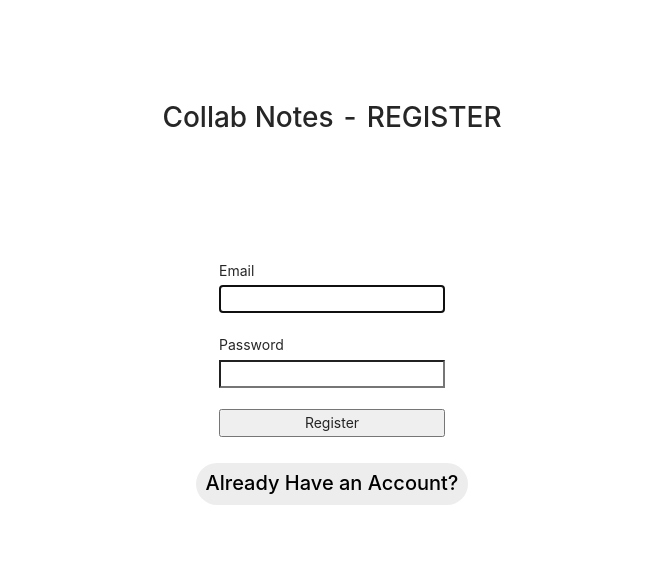
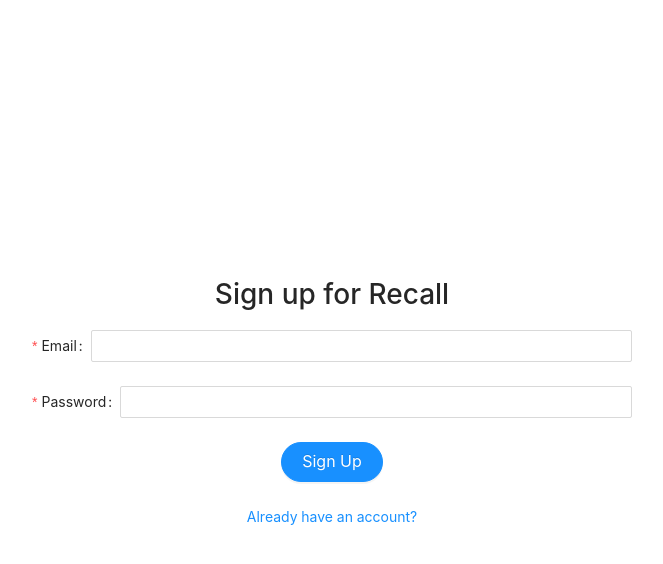
Before and after one commit to edwincarbajal/ivyhacks, a React (Create React App) app in the folder front-end/: page /register in a window 1280 px wide. Shown: the top 564 px of the page, without its empty margins (308-971 px from the left). Built offline with nearby package versions, Linux system fonts and the light colour scheme; no server answers.

Commit message:
Add ant design to login/register

```diff
--- a/front-end/src/App.css
+++ b/front-end/src/App.css
@@ -1 +1,12 @@
 @import '~antd/dist/antd.css';
+
+.auth-container {
+    width: 600px;
+    margin: auto;
+    position: absolute;
+    top: 50%;
+    left: 50%;
+    -ms-transform: translate(-50%, -50%);
+    transform: translate(-50%, -50%);
+    text-align: center;
+}
--- a/front-end/src/components/Login/index.js
+++ b/front-end/src/components/Login/index.js
@@ -1,7 +1,7 @@
+import { Button, Form, Input } from "antd";
 import React, { useState, useEffect } from "react";
 import { Link, Redirect } from "react-router-dom";
 import fire from "../../firebase";
-import "./login.css";
 
 const LoginForm = () => {
   const [user, setUser] = useState("");
@@ -23,11 +23,11 @@
     setPasswordError("");
   };
 
-  const handleLogin = () => {
+  const handleLogin = (values) => {
     clearErrors();
     fire
       .auth()
-      .signInWithEmailAndPassword(email, password)
+      .signInWithEmailAndPassword(values.email, values.password)
       .catch((err) => {
         switch (err.code) {
           case "auth/invalid-email":
@@ -69,45 +69,41 @@
   }
 
   return (
-    <div className="LoginForm">
-      <label> Email </label>
-      <input
-        type="text"
-        autoFocus
-        required
-        value={email}
-        onChange={(e) => setEmail(e.target.value)}
-      />
-      <p>{emailError}</p>
-      <label> Password </label>
-      <input
-        type="password"
-        required
-        value={password}
-        onChange={(e) => setPassword(e.target.value)}
-      />
-      <p>{passwordError}</p>
-      <input
-        onClick={handleLogin}
-        className="submit-btn"
-        type="submit"
-        value="Login"
-      />
-    </div>
+      <div className="auth-container">
+          <Form onFinish={(values) => handleLogin(values)}>
+              <h1>Login to Recall</h1>
+              <Form.Item
+                  label="Email"
+                  name="email"
+                  rules={[{ required: true, message: "Please provide email" }]}
+              >
+                  <Input type="email" />
+              </Form.Item>
+              <p>{emailError}</p>
+              <Form.Item
+                  label="Password"
+                  name="password"
+                  rules={[
+                      { required: true, message: "Please provide password" },
+                  ]}
+              >
+                  <Input type="password" />
+              </Form.Item>
+
+                <p>{passwordError}</p>
+              <Form.Item>
+                <Button type="primary" htmlType="submit" size="large" shape="round">Login</Button>
+              </Form.Item>
+              <Link to="/register">Don't have an account?</Link>
+          </Form>
+      </div>
   );
 };
 
 function Login() {
   return (
     <div className="login">
-      <h1 className="title">Collab Notes - LOGIN</h1>
       <LoginForm />
-      <p className="prompt-create-user clickable">
-        {" "}
-        <Link className="link" to="/Register">
-          Don't Have an Account?
-        </Link>
-      </p>
     </div>
   );
 }
--- a/front-end/src/components/Login/login.css
+++ /dev/null
@@ -1,45 +0,0 @@
-.login{
-  display: flex;
-  flex-direction: column;
-  align-items: center;
-  justify-content: space-evenly;
-  height: 100vh;
-  max-height: 700px;
-}
-
-.login-logo-container{
-  position: relative;
-  left: 30px;
-  width: 357px;
-  height: 191px;
-  z-index: -1;
-}
-
-.prompt-create-user{
-  font-size: 20px;
-  font-weight: 520;
-  position: relative;
-  padding: 5px 10px;
-  bottom: 80px;
-  border-radius: 25px;
-  background-color: rgba(211, 211, 211, 0.41);
-}
-
-.link {
-  color: #000;
-  text-decoration: none;
-}
-
-.link:hover {
-  color: #FFF;
-}
-
-.LoginForm {
-  display: flex;
-  flex-direction: column;
-  align-self: center;
-  justify-content: space-around;
-  padding: 10px;
-  min-height: 200px;
-  max-width: 50vh;
-}
--- a/front-end/src/components/Register/index.js
+++ b/front-end/src/components/Register/index.js
@@ -1,7 +1,7 @@
+import { Form, Input, Button } from "antd";
 import React, { useState, useEffect } from "react";
 import { Link } from "react-router-dom";
 import fire from "../../firebase";
-import "./register.css";
 
 const RegisterForm = (props) => {
     const [user, setUser] = useState("");
@@ -21,11 +21,10 @@
         setPasswordError("");
     };
 
-  const handleSignup = () => {
+    const handleSignup = (values) => {
         clearErrors();
-    fire
-      .auth()
-      .createUserWithEmailAndPassword(email, password)
+        fire.auth()
+            .createUserWithEmailAndPassword(values.email, values.password)
             .catch((err) => {
                 switch (err.code) {
                     case "auth/email-already-in-use":
@@ -55,45 +54,37 @@
     }, []);
 
     return (
-    <div className="LoginForm">
-      <label> Email </label>
-      <input
-        type="text"
-        autoFocus
-        required
-        value={email}
-        onChange={(e) => setEmail(e.target.value)}
-      />
+        <Form onFinish={(values) => handleSignup(values)}>
+            <h1>Sign up for Recall</h1>
+            <Form.Item
+                label="Email"
+                name="email"
+                rules={[{ required: true, message: "Please provide email" }]}
+            >
+                <Input type="email" />
+            </Form.Item>
             <p>{emailError}</p>
-      <label> Password </label>
-      <input
-        type="password"
-        required
-        value={password}
-        onChange={(e) => setPassword(e.target.value)}
-      />
+            <Form.Item
+                label="Password"
+                name="password"
+                rules={[{ required: true, message: "Please provide password" }]}
+            >
+                <Input type="password" />
+            </Form.Item>
+
             <p>{passwordError}</p>
-      <input
-        onClick={handleSignup}
-        className="submit-btn"
-        type="submit"
-        value="Register"
-      />
-    </div>
+            <Form.Item>
+                <Button type="primary" htmlType="submit" size="large" shape="round">Sign Up</Button>
+            </Form.Item>
+            <Link to="/login">Already have an account?</Link>
+        </Form>
     );
 };
 
 function Register(props) {
     return (
-    <div className="register">
-      <h1 className="title">Collab Notes - REGISTER</h1>
+        <div className="auth-container">
             <RegisterForm />
-      <p className="prompt-create-user clickable">
-        {" "}
-        <Link className="link" to="/Login">
-          Already Have an Account?
-        </Link>
-      </p>
         </div>
     );
 }
```
Lines whose indentation alone changed are shown as unchanged.
